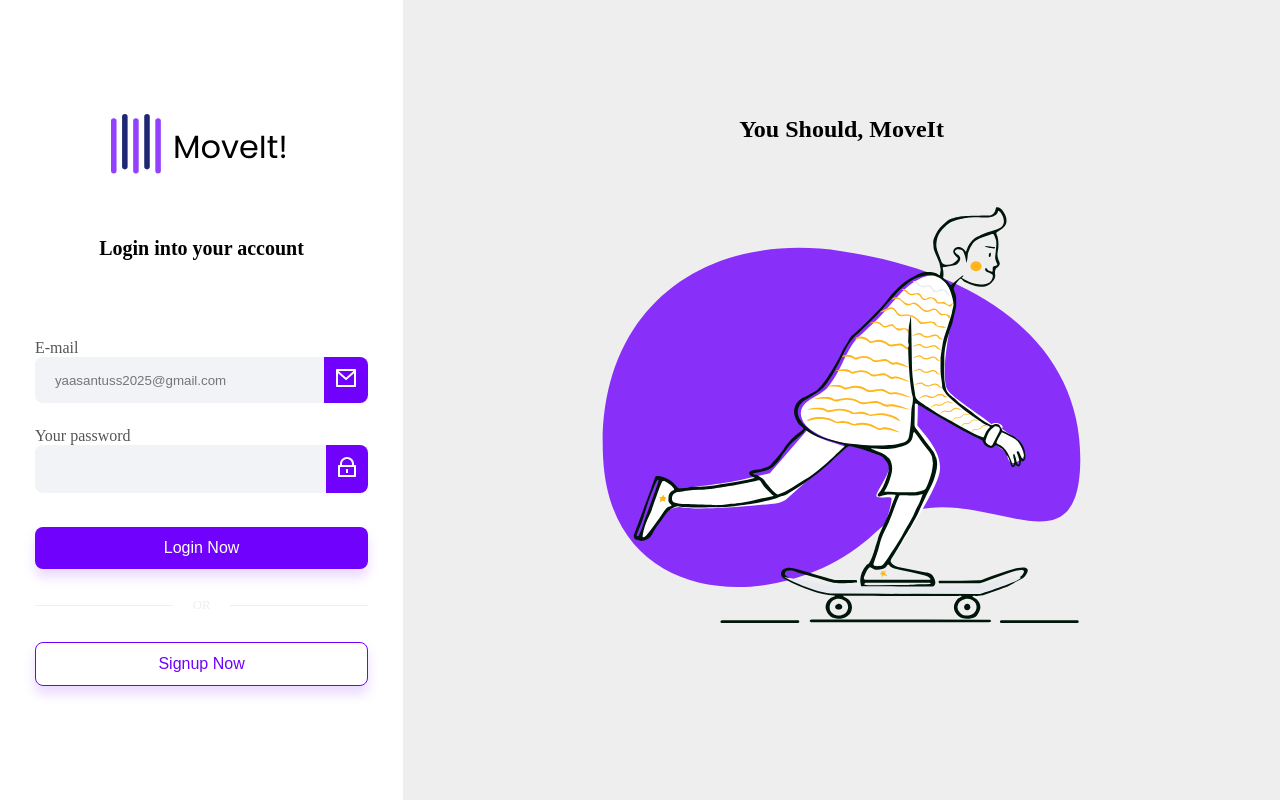
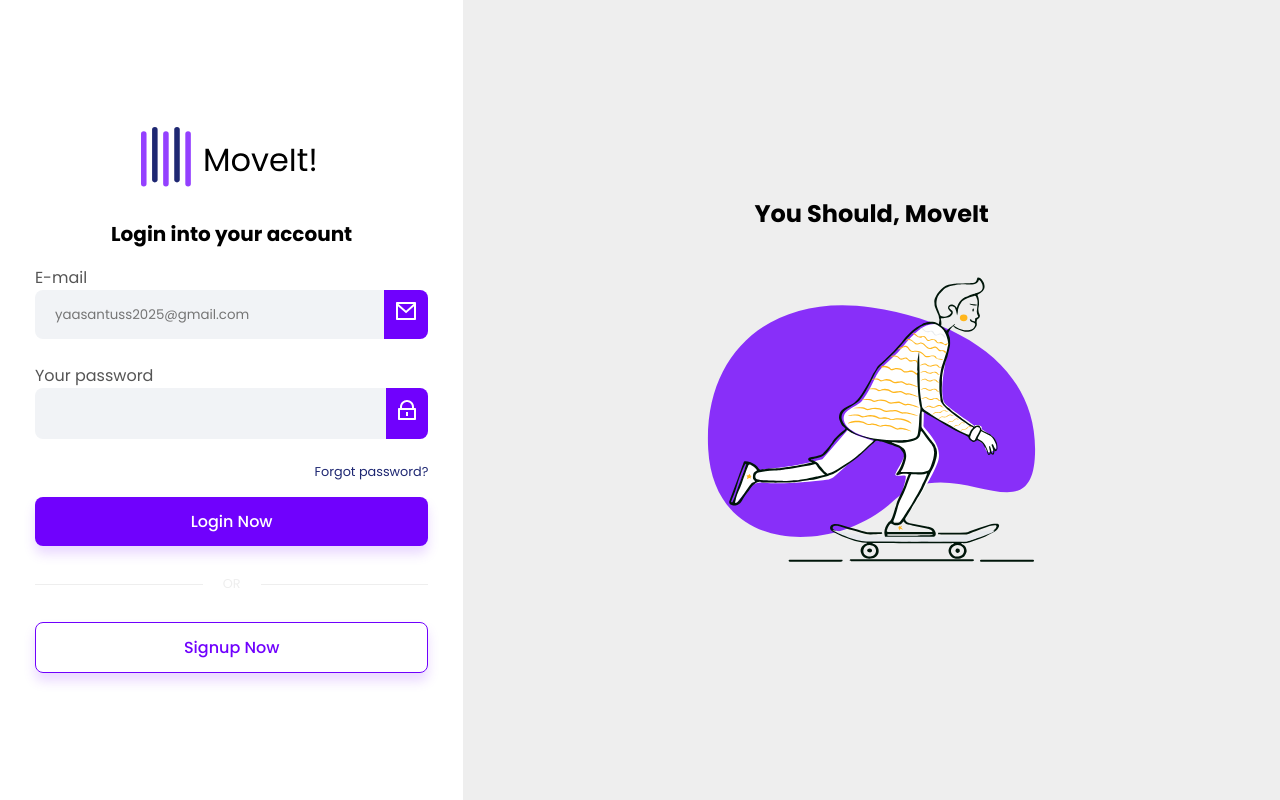
Before and after one commit to muriisantuss/projectFrontBackAngular, an Angular app: page /login in a window 1280 px wide. Built offline with nearby package versions, Linux system fonts and the light colour scheme.

Commit message:
:lipstick: feat: ajustar scss

```diff
--- a/src/app/components/default-login-layout/default-login-layout.component.scss
+++ b/src/app/components/default-login-layout/default-login-layout.component.scss
@@ -12,6 +12,10 @@
 
     flex-grow: 1;
     background-color: $gray-bg;
+
+    img {
+      width: 50%;
+    }
   }
 
   section {
@@ -25,16 +29,15 @@
   .form-section {
     flex-grow: 0.33;
     padding: 0 2.18rem;
-    gap: 2.125rem;
+    gap: 1rem;
 
     img {
-      margin-bottom: 1.8rem;
+      margin-bottom: 1rem;
     }
 
     h2 {
       font-size: 1.25rem;
       font-weight: bold;
-      margin-bottom: 2.8rem;
     }
 
     .btn-wrapper {
--- a/src/app/pages/login/login.component.html
+++ b/src/app/pages/login/login.component.html
@@ -21,5 +21,6 @@
     >
       <img src="assets/svg/password-icon.svg" alt="" />
     </app-primary-input>
+    <span>Forgot password?</span>
   </form>
 </app-default-login-layout>
--- a/src/app/pages/login/login.component.scss
+++ b/src/app/pages/login/login.component.scss
@@ -1,6 +1,16 @@
-form{
+@import "../../../styles/variables.scss";
+
+
+form {
   width: 100%;
   display: flex;
   flex-direction: column;
   gap: 1.5rem;
+
+  span {
+    font-size: 0.8rem;
+    text-align: end;
+    text-transform: underline;
+    color: $secondary-color;
+  }
 }
--- a/src/index.html
+++ b/src/index.html
@@ -1,11 +1,15 @@
-<!doctype html>
+<!DOCTYPE html>
 <html lang="en">
   <head>
-  <meta charset="utf-8">
+    <meta charset="utf-8" />
     <title>PageLogin</title>
-  <base href="/">
-  <meta name="viewport" content="width=device-width, initial-scale=1">
-  <link rel="icon" type="image/x-icon" href="favicon.ico">
+    <base href="/" />
+    <meta name="viewport" content="width=device-width, initial-scale=1" />
+    <link rel="icon" type="image/x-icon" href="favicon.ico" />
+    <link
+      href="https://fonts.googleapis.com/css2?family=Poppins:ital,wght@0,100;0,200;0,300;0,400;0,500;0,600;0,700;0,800;0,900;1,100;1,200;1,300;1,400;1,500;1,600;1,700;1,800;1,900&display=swap"
+      rel="stylesheet"
+    />
   </head>
   <body>
     <app-root></app-root>
--- a/src/styles.scss
+++ b/src/styles.scss
@@ -2,6 +2,7 @@
   margin: 0;
   padding: 0;
   box-sizing: border-box;
+  font-family: "Poppins", sans-serif;
 }
 
 html,
```
Lines whose indentation alone changed are shown as unchanged.
